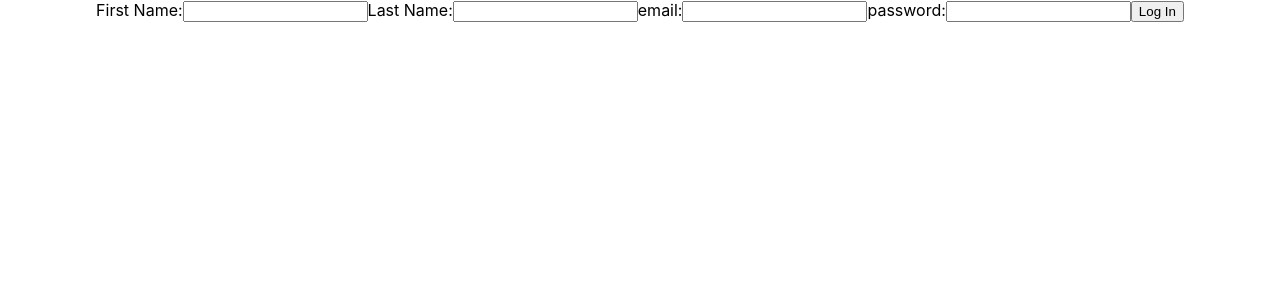
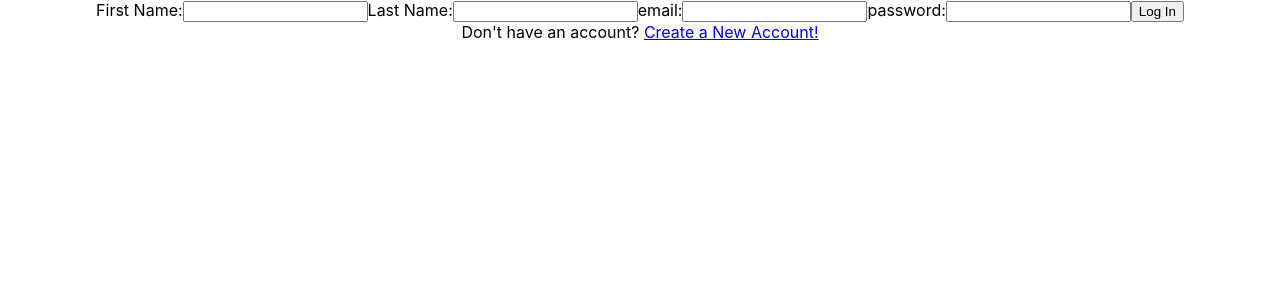
Before and after one commit to krishnapk7/WebApp, a React (Create React App) app in the folder web-react/: page /login in a window 1280 px wide. Shown: the top 300 px of the page. Built offline with nearby package versions, Linux system fonts and the light colour scheme.

Commit message:
Add Link to navigate between pages

```diff
--- a/web-react/src/screens/LoginScreen.js
+++ b/web-react/src/screens/LoginScreen.js
@@ -1,5 +1,5 @@
 import React, {useState} from "react";
-import { useNavigate } from "react-router-dom";
+import { useNavigate, Link } from "react-router-dom";
 import { auth_post } from "../authentication";
 
 const LoginScreen = () => {
@@ -34,6 +34,9 @@ const LoginScreen = () => {
             <label>password:</label>
             <input value={password} onChange={(e) => setPassword(e.target.value)} type="password" id="password" name="password" />
             <button onClick={login}>Log In</button>
+            <div>
+                Don't have an account? <Link to="/">Create a New Account!</Link>
+            </div>
         </form>
     )
 };
--- a/web-react/src/screens/RegisterScreen.js
+++ b/web-react/src/screens/RegisterScreen.js
@@ -1,5 +1,5 @@
 import React, {useState} from "react";
-import { useNavigate } from "react-router-dom";
+import { useNavigate, Link } from "react-router-dom";
 import { auth_post } from "../authentication";
 
 const RegisterScreen = () => {
@@ -40,6 +40,9 @@ const RegisterScreen = () => {
             <input value={password} onChange={(e) => setPassword(e.target.value)} type="password" id="password" name="password" />
             <button onClick={register}>Register</button>
             <h1>{errors}</h1>
+            <div>
+                Already Have an Account? <Link to="/login">Log in!</Link>
+            </div>
         </form>
     )
 };
```
